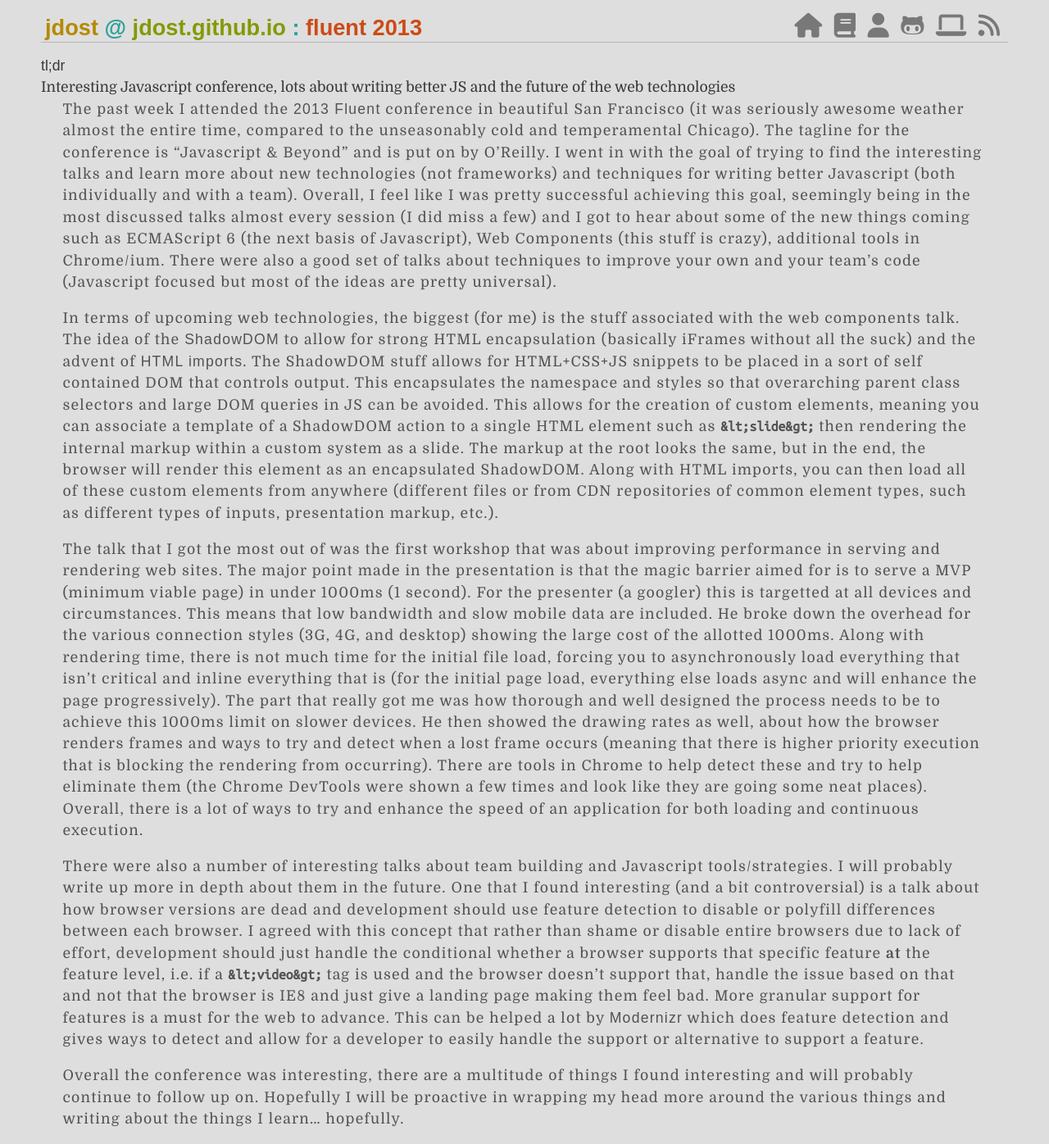
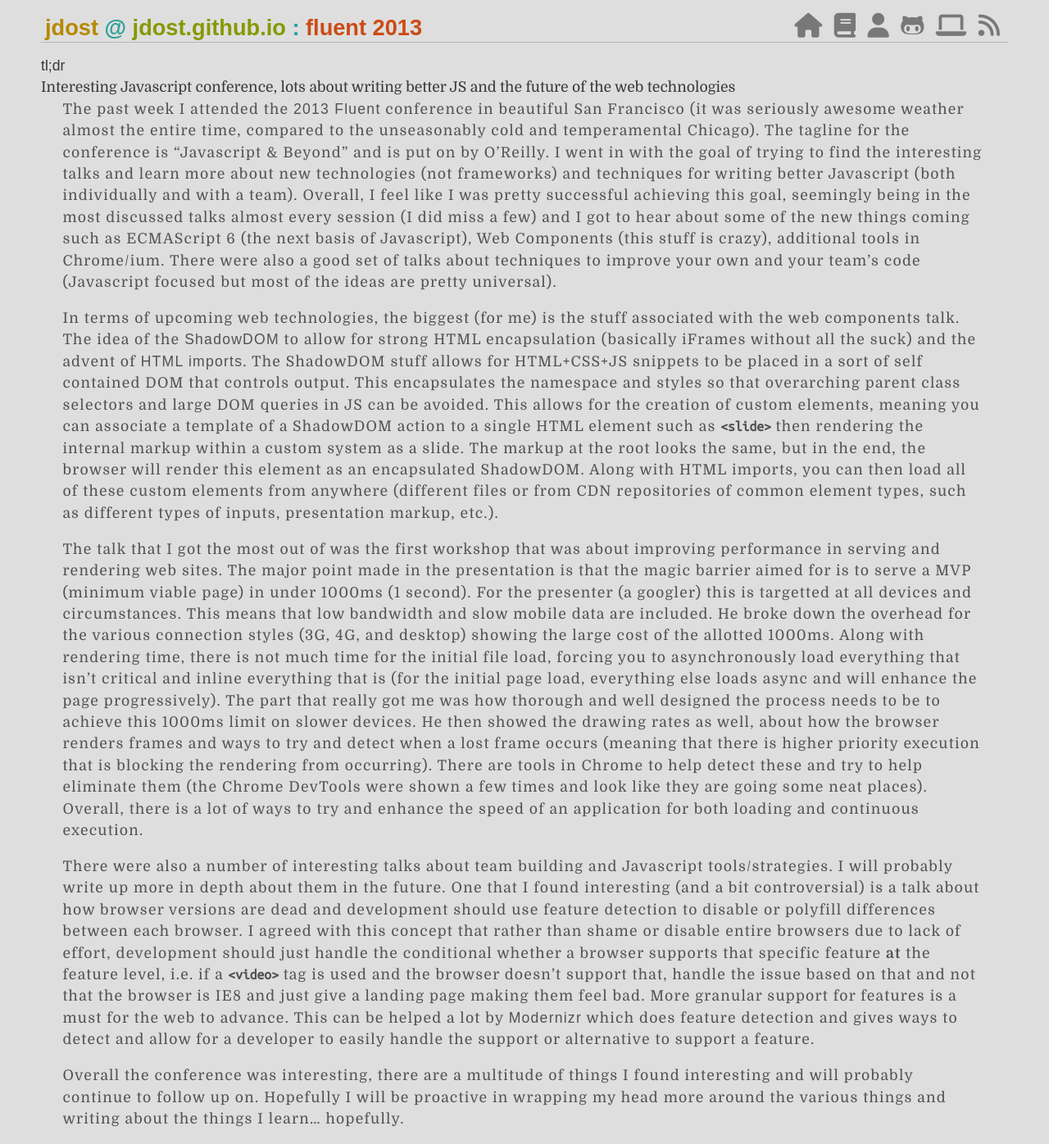
Before and after one commit to jdost/jdost.github.com, a Jekyll site: the page built from _posts/2013-05-31-fluent.md, in a window 1280 px wide. Shown: the whole page at 82% size. Built offline with Jekyll 4.4.1, drawn with Linux system fonts in a browser that asks for light colours; nearby versions of some CDN libraries; some web fonts are replaced; comment, search, counter and statistics services are not loaded; some of the changed lines change nothing that is shown.

Commit message:
Fixed HTML characters
This usually fails for markdown parsers, but was literal in the jekyll output.  Teaches me to push without testing through jekyll.

```diff
--- a/_posts/2013-05-31-fluent.md
+++ b/_posts/2013-05-31-fluent.md
@@ -30,7 +30,7 @@
 and styles so that overarching parent class selectors and large DOM queries in JS
 can be avoided.  This allows for the creation of custom elements, meaning you can
 associate a template of a ShadowDOM action to a single HTML element such as
-`&lt;slide&gt;` then rendering the internal markup within a custom system as a slide.
+`<slide>` then rendering the internal markup within a custom system as a slide.
 The markup at the root looks the same, but in the end, the browser will render this
 element as an encapsulated ShadowDOM.  Along with HTML imports, you can then load
 all of these custom elements from anywhere (different files or from CDN repositories
@@ -67,7 +67,7 @@
 polyfill differences between each browser.  I agreed with this concept that rather
 than shame or disable entire browsers due to lack of effort, development should just
 handle the conditional whether a browser supports that specific feature **at** the
-feature level, i.e. if a `&lt;video&gt;` tag is used and the browser doesn't support
+feature level, i.e. if a `<video>` tag is used and the browser doesn't support
 that, handle the issue based on that and not that the browser is IE8 and just give
 a landing page making them feel bad.  More granular support for features is a must
 for the web to advance.  This can be helped a lot by [Modernizr][4] which does
```
